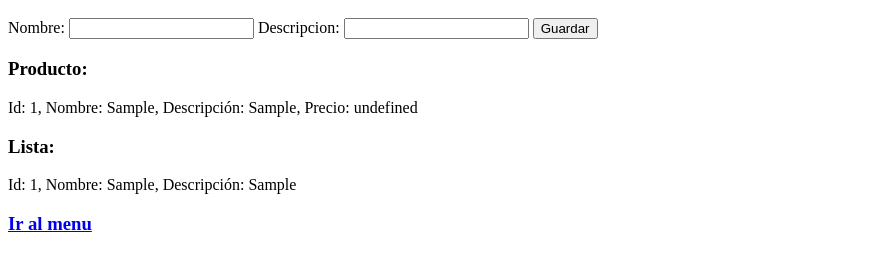
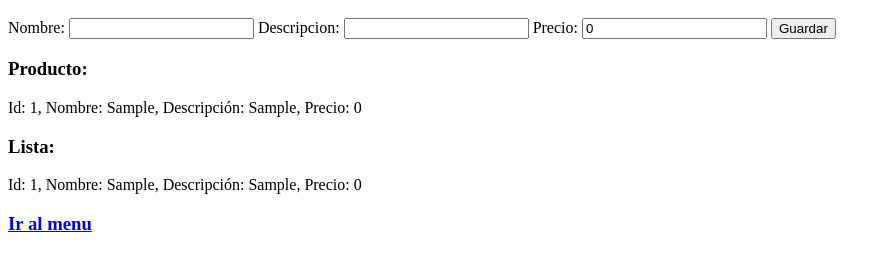
Before and after one commit to JoseCarlosLP/PROYECTO-FINAL-CAFE, a website built with Parcel: page index.html in a window 1280 px wide. Both pictures are taken after typing "Sample", "Sample" into the empty fields and a click on the input "Guardar". Shown: the part 48-316 px from the top of the page, without its empty margins (0-891 px from the left). Built offline with nearby package versions, Linux system fonts and the light colour scheme.

Commit message:
Se implemento la funcionalidad para pedir por la interfaz el precio del producto y mostrarlos

```diff
--- a/index.html
+++ b/index.html
@@ -6,6 +6,8 @@
       <input type="text" id="nombre" />
       <label for="descripcion">Descripcion:</label>
       <input type="text" id="descripcion" />
+      <label for="precio">Precio:</label>
+      <input type="number" id="precio" value="0" />
       <input type="submit" value="Guardar" id="guardar-button" />
     </form>
     <h3>Producto: </h3>
--- a/src/presenter.js
+++ b/src/presenter.js
@@ -3,6 +3,7 @@
 
 const nombre = document.querySelector("#nombre");
 const descripcion = document.querySelector("#descripcion");
+const precio = document.querySelector("#precio");
 const form = document.querySelector("#crearProducto-form");
 const divProducto = document.querySelector("#resultadoProducto-div");
 const divLista = document.querySelector("#resultadoLista-div");
@@ -18,6 +19,7 @@ form.addEventListener("submit", (event) => {
 
   if (nombre.value.trim() !== "" && descripcion.value.trim() !== "") {
     let productoAAñadir = new Producto(contadorId, nombre.value, descripcion.value);
+    productoAAñadir.establecerPrecio(precio.value);
     listaProd.añadirProducto(productoAAñadir);
     contadorId++;
 
```
Also changed, not shown: cypress/e2e/sumador.cy.js (+1 -6 lines).
